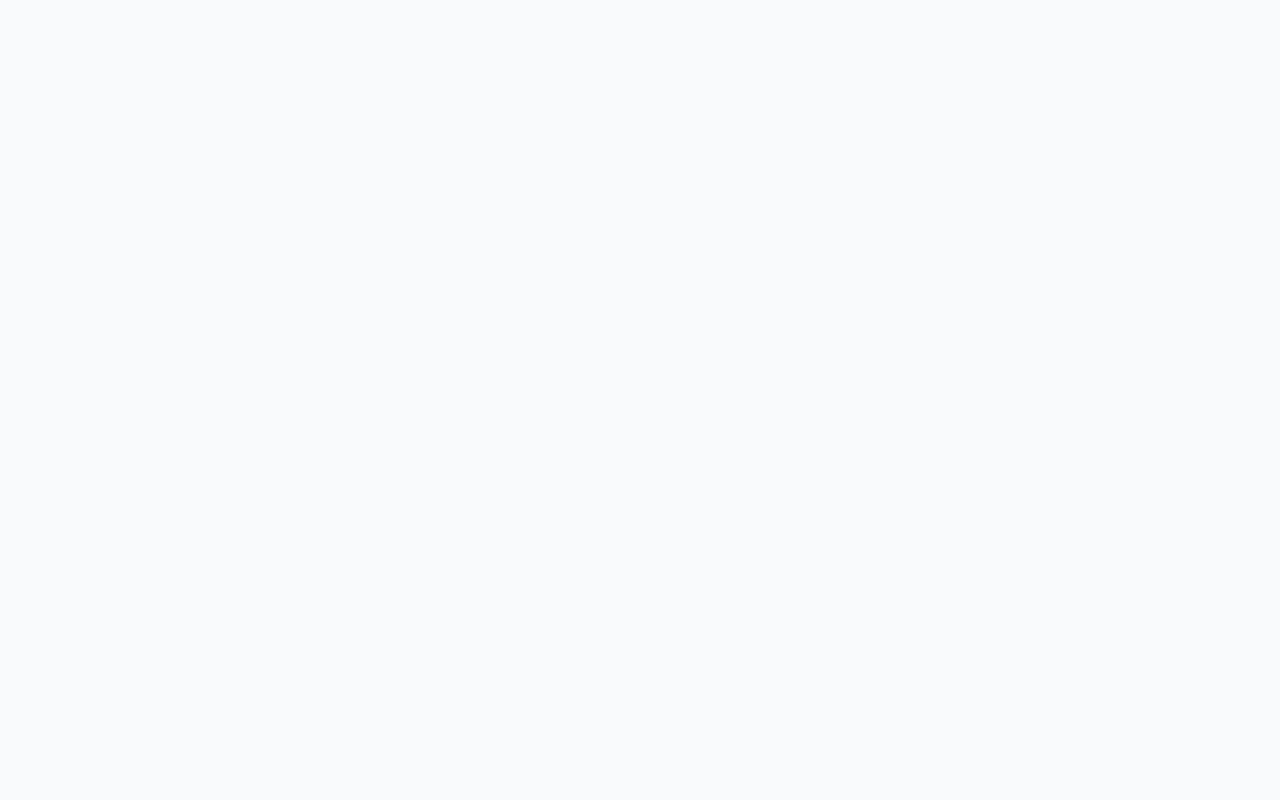
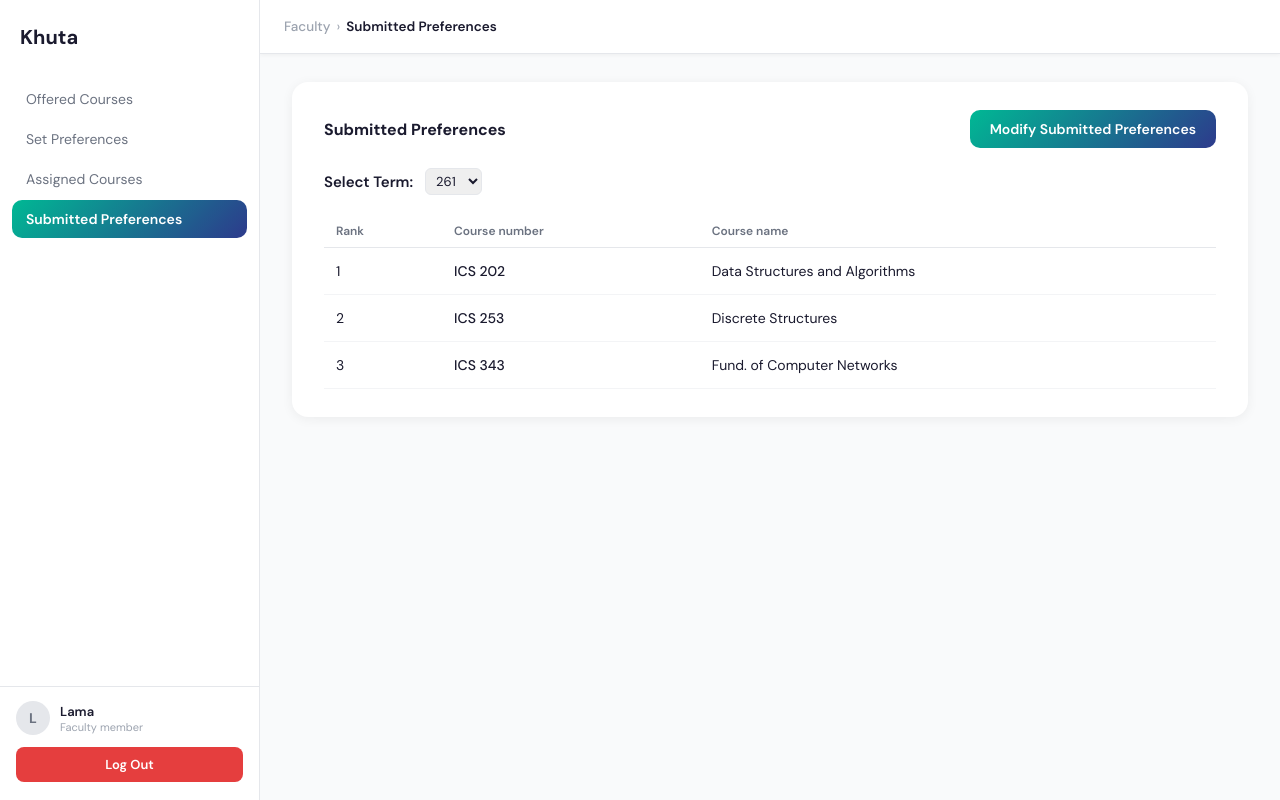
Before and after one commit to KawtharAlomran/SWE363ProjectGroup12, a React (Vite) app in the folder my-react-app/: page /faculty/previous-preferences in a window 1280 px wide. Before the commit this address had no page. Built offline with nearby package versions, Linux system fonts and the light colour scheme.

Commit message:
Faculty's PreviousPreferences page is done

```diff
--- a/my-react-app/src/App.jsx
+++ b/my-react-app/src/App.jsx
@@ -21,6 +21,7 @@ import FacultyLayout from './Faculty/layout/FacultyLayout';
 import OfferedCourses from './Faculty/Pages/OfferedCourses';
 import SetPreferences from './Faculty/Pages/SetPreferences';
 import AssignedCourses from './Faculty/Pages/AssignedCourses';
+import PreviousPreferences from './Faculty/Pages/PreviousPreferences';
 
 //import './App.css';
 
@@ -51,6 +52,7 @@ function App() {
           <Route path="offered-courses" element={<OfferedCourses />} />
           <Route path="set-preferences" element={<SetPreferences />} />
           <Route path="assigned-courses" element={<AssignedCourses />} />
+          <Route path="previous-preferences" element={<PreviousPreferences />} />
         </Route>
       </Routes>
     </Router>
--- /dev/null
+++ b/my-react-app/src/Faculty/Pages/PreviousPreferences.jsx
@@ -0,0 +1,107 @@
+import { useState } from 'react';
+import { useNavigate } from 'react-router-dom';
+import '../../styles/ManageTerms.css';
+
+function PreviousPreferences() {
+  const navigate = useNavigate();
+
+  const submittedPreferences = {
+    '261': [
+      { rank: 1, code: 'ICS 202', name: 'Data Structures and Algorithms' },
+      { rank: 2, code: 'ICS 253', name: 'Discrete Structures' },
+      { rank: 3, code: 'ICS 343', name: 'Fund. of Computer Networks' },
+    ],
+    '252': [
+      { rank: 1, code: 'ICS 104', name: 'Intro. to Prog. in Python & C' },
+      { rank: 2, code: 'ICS 108', name: 'Object-Oriented Programming' },
+      { rank: 3, code: 'ICS 202', name: 'Data Structures and Algorithms' },
+    ],
+    '251': [
+      { rank: 1, code: 'ICS 253', name: 'Discrete Structures' },
+      { rank: 2, code: 'ICS 321', name: 'Database Systems' },
+    ],
+    '242': [],
+  };
+
+  const [selectedTerm, setSelectedTerm] = useState('261');
+
+  const preferences = submittedPreferences[selectedTerm] || [];
+  const isCurrentTerm = selectedTerm === '261';
+
+  return (
+    <div className="mt-card">
+      <div
+        style={{
+          display: 'flex',
+          justifyContent: 'space-between',
+          alignItems: 'center',
+          marginBottom: '20px',
+          gap: '12px',
+          flexWrap: 'wrap',
+        }}
+      >
+        <h3 className="mt-title">Submitted Preferences</h3>
+
+        {isCurrentTerm && preferences.length > 0 && (
+          <button
+            className="mt-btn-add"
+            onClick={() => navigate('/faculty/set-preferences')}
+          >
+            Modify Submitted Preferences
+          </button>
+        )}
+      </div>
+
+      <div
+        style={{
+          display: 'flex',
+          alignItems: 'center',
+          gap: '12px',
+          marginTop: '12px',
+          marginBottom: '20px',
+        }}
+      >
+        <label className="an-term-label">Select Term:</label>
+        <select
+          className="an-select"
+          value={selectedTerm}
+          onChange={(e) => setSelectedTerm(e.target.value)}
+        >
+          <option value="261">261</option>
+          <option value="252">252</option>
+          <option value="251">251</option>
+          <option value="242">242</option>
+        </select>
+      </div>
+
+      <table className="an-table">
+        <thead>
+          <tr>
+            <th>Rank</th>
+            <th>Course number</th>
+            <th>Course name</th>
+          </tr>
+        </thead>
+        <tbody>
+          {preferences.length > 0 ? (
+            preferences.map((course) => (
+              <tr key={course.rank + course.code}>
+                <td>{course.rank}</td>
+                <td className="an-course-name">{course.code}</td>
+                <td>{course.name}</td>
+              </tr>
+            ))
+          ) : (
+            <tr>
+              <td colSpan="3" className="textCenter">
+                No preferences found for this term.
+              </td>
+            </tr>
+          )}
+        </tbody>
+      </table>
+    </div>
+  );
+}
+
+export default PreviousPreferences;
```
Also changed, not shown: 1 other file (tests, documents, lock files or other folders).
